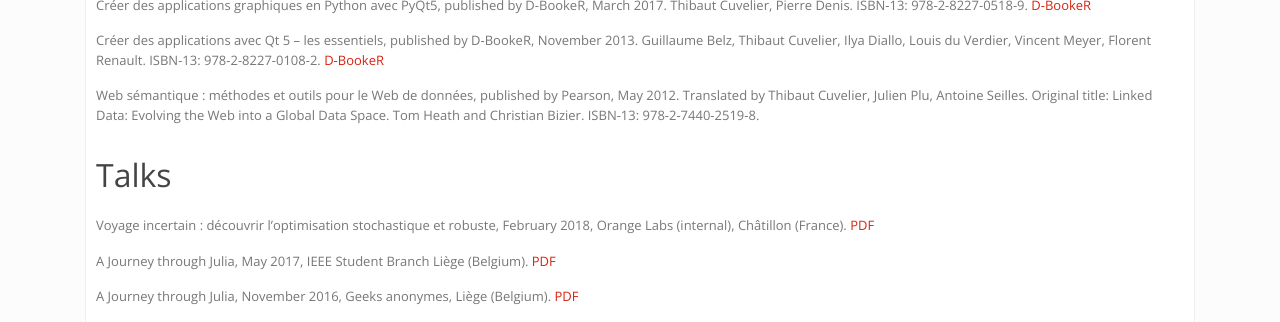
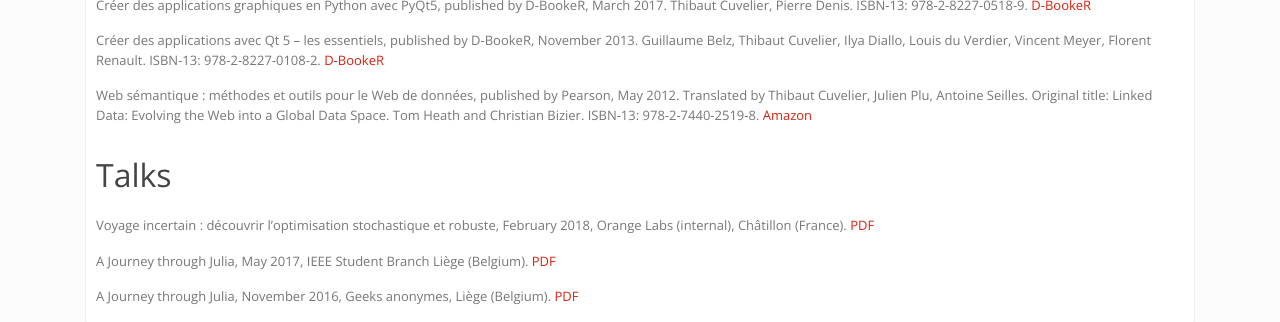
Before and after one commit to dourouc05/dourouc05.github.io, a Jekyll site: the page built from publications.md, in a window 1280 px wide. Shown: the part 1465-1787 px from the top of the page. Built offline with Jekyll 4.4.1, drawn with Linux system fonts in a browser that asks for light colours; a script that is not in the unit is left out.

Commit message:
Update publications.md

```diff
--- a/publications.md
+++ b/publications.md
@@ -55,7 +55,7 @@ Créer des applications graphiques en Python avec PyQt5, published by D-BookeR,
 
 Créer des applications avec Qt 5 – les essentiels, published by D-BookeR, November 2013. Guillaume Belz, Thibaut Cuvelier, Ilya Diallo, Louis du Verdier, Vincent Meyer, Florent Renault. ISBN-13: 978-2-8227-0108-2. [D-BookeR](https://www.d-booker.fr/qt-5-les-essentiels/110-qt-5-les-essentiels.html)
 
-Web sémantique : méthodes et outils pour le Web de données, published by Pearson, May 2012. Translated by Thibaut Cuvelier, Julien Plu, Antoine Seilles. Original title: Linked Data: Evolving the Web into a Global Data Space. Tom Heath and Christian Bizier. ISBN-13: 978-2-7440-2519-8.
+Web sémantique : méthodes et outils pour le Web de données, published by Pearson, May 2012. Translated by Thibaut Cuvelier, Julien Plu, Antoine Seilles. Original title: Linked Data: Evolving the Web into a Global Data Space. Tom Heath and Christian Bizier. ISBN-13: 978-2-7440-2519-8. [Amazon](https://www.amazon.co.uk/Web-s%C3%A9mantique-M%C3%A9thodes-outils-donn%C3%A9es/dp/2744025194)
 
 <h2 id="talk">Talks</h2>
 
```
